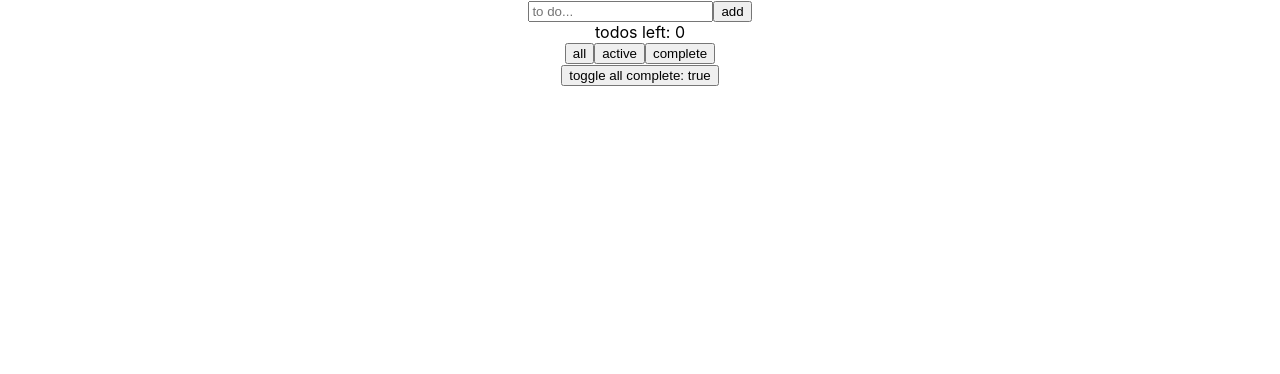
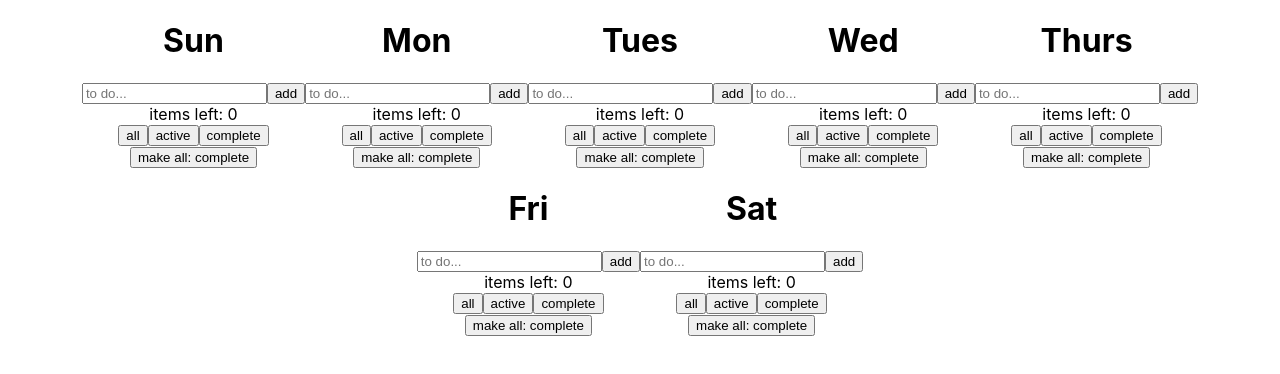
Before and after one commit to srikarmunukutla/Productivity-App, a React (Create React App) app in the folder react-app/: page /signup in a window 1280 px wide. Shown: the top 374 px of the page. Built offline with nearby package versions, Linux system fonts and the light colour scheme.

Commit message:
new views and calendar

```diff
--- a/react-app/src/App.css
+++ b/react-app/src/App.css
@@ -1,5 +1,9 @@
 .App {
   text-align: center;
+}
+
+.Day {
+  display: inline-block;
 }
 
 .App-logo {
--- a/react-app/src/App.js
+++ b/react-app/src/App.js
@@ -22,7 +22,27 @@ class App extends Component {
   render() {
     return (
       <div className="App">
-        <ToDoList />
+        <div className="Day">
+          <ToDoList day="Sun"/>
+        </div>
+        <div className="Day">
+          <ToDoList day="Mon"/>
+        </div>
+        <div className="Day">
+          <ToDoList day="Tues"/>
+        </div>
+        <div className="Day">
+          <ToDoList day="Wed"/>
+        </div>
+        <div className="Day">
+          <ToDoList day="Thurs"/>
+        </div>
+        <div className="Day">
+          <ToDoList day="Fri"/>
+        </div>
+        <div className="Day">
+          <ToDoList day="Sat"/>
+        </div>
       </div>
     );
   }
--- a/react-app/src/ToDoList.js
+++ b/react-app/src/ToDoList.js
@@ -4,6 +4,7 @@ import ToDo from './ToDo';
 
 export default class ToDoList extends React.Component{
     state = {
+        day:this.props.day,
         todos: [],
         todoToShow: "all",
         toggleAllComplete: true
@@ -64,6 +65,7 @@ export default class ToDoList extends React.Component{
 
         return(
             <div>
+                <h1>{this.state.day}</h1>
                 <ToDoForm onSubmit = {this.addToDo}/>
                 {todos.map(todo => (
                     <ToDo
@@ -73,7 +75,7 @@ export default class ToDoList extends React.Component{
                         todo={todo}/>
                 ))}
                 <div>
-                    todos left: {this.state.todos.filter(todo => !todo.complete).length}
+                    items left: {this.state.todos.filter(todo => !todo.complete).length}
                 </div>
                 <div>
                     <button onClick={() => this.updateTodoToShow("all")}>all</button>
@@ -85,7 +87,7 @@ export default class ToDoList extends React.Component{
                     </button>
                 </div>
                 {this.state.todos.some(todo => todo.complete) ? (<div>
-                    <button onClick={this.removeAllTodosThatAreComplete}>remove all complete todos</button>
+                    <button onClick={this.removeAllTodosThatAreComplete}>remove all complete items</button>
                 </div>) : null}
                 <div>
                     <button
@@ -98,7 +100,7 @@ export default class ToDoList extends React.Component{
                         toggleAllComplete: !this.state.toggleAllComplete
                     }))
                     }
-                    >toggle all complete: {`${this.state.toggleAllComplete}`}</button>
+                    >make all: {this.state.toggleAllComplete ? "complete" : "active"}</button>
                 </div>
             </div>
         );
```
Also changed, not shown: react-app/src/login.html (added, +32 -0 lines), react-app/src/signup.html (added, +52 -0 lines), 2 other files (tests, documents, lock files or other folders).
